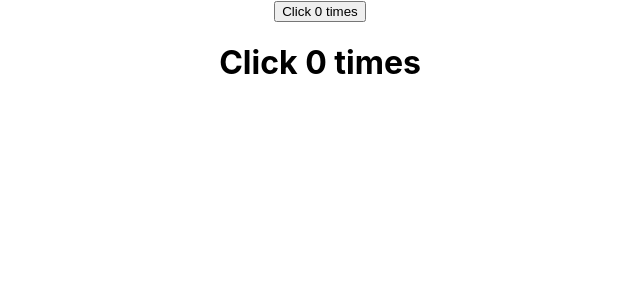
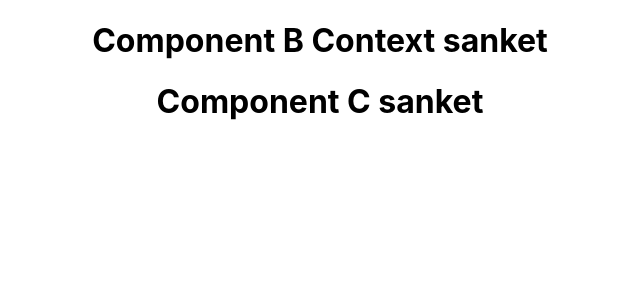
Before and after one commit to sanceth/React-Tutorial, a React (Create React App) app: page / in a window 1280 px wide. Shown: the top 300 px of the page, without its empty margins (320-960 px from the left). Built offline with nearby package versions, Linux system fonts and the light colour scheme.

Commit message:
Context tutorial

```diff
--- a/src/App.js
+++ b/src/App.js
@@ -25,6 +25,8 @@ import HoverCounter from './HOC/HoverCounter';
 import ClickCounterRP from './RenderProps/ClickCounterRP';
 import HoverCounterRP from './RenderProps/HoverCounterRP';
 import CounterRP from './RenderProps/CounterRP';
+import ComponentA from './Context/ComponentA';
+import {UserProvider} from './Context/context'
 
 function App() {
   return (
@@ -60,8 +62,11 @@ function App() {
       <HoverCounter /> */}
       {/* <Counter /> */}
 
-      <CounterRP render={(count , incCount) => <ClickCounterRP count={count} incCount={incCount} />} />
-      <CounterRP render={(count , incCount) => <HoverCounterRP count={count} incCount={incCount} />} />
+      {/* <CounterRP render={(count , incCount) => <ClickCounterRP count={count} incCount={incCount} />} />
+      <CounterRP render={(count , incCount) => <HoverCounterRP count={count} incCount={incCount} />} /> */}
+      <UserProvider value="sanket">
+        <ComponentA />
+      </UserProvider>
     </div>
   );
 }
--- /dev/null
+++ b/src/Context/ComponentA.js
@@ -0,0 +1,15 @@
+import React, { Component } from 'react'
+import ComponentC from './ComponentC'
+import ComponentB from './ComponentB'
+
+ class ComponentA extends Component {
+    render() {
+        return (
+            <div>
+                <ComponentB/>
+            </div>
+        )
+    }
+}
+
+export default ComponentA
--- /dev/null
+++ b/src/Context/ComponentB.js
@@ -0,0 +1,17 @@
+import React, { Component } from 'react'
+import ComponentC from './ComponentC'
+import UserContext from './context'
+
+ class ComponentB extends Component {
+     static contextType = UserContext
+    render() {
+        return (
+            <div>
+                <h1>Component B Context {this.context}</h1>
+                <ComponentC/>
+            </div>
+        )
+    }
+}
+
+export default ComponentB
--- /dev/null
+++ b/src/Context/ComponentC.js
@@ -0,0 +1,18 @@
+import React, { Component } from 'react'
+import { UserConsumer } from './context'
+
+ class ComponentC extends Component {
+    render() {
+        return (
+                <UserConsumer>
+                    {
+                        (name) => {
+                            return <h1>Component C {name}</h1>
+                        }
+                    }
+                </UserConsumer>
+        )
+    }
+}
+
+export default ComponentC
--- /dev/null
+++ b/src/Context/context.js
@@ -0,0 +1,9 @@
+import React from 'react'
+
+const UserContext = React.createContext()
+
+const UserProvider = UserContext.Provider
+const UserConsumer = UserContext.Consumer
+
+export { UserProvider, UserConsumer }
+export default UserContext
```
